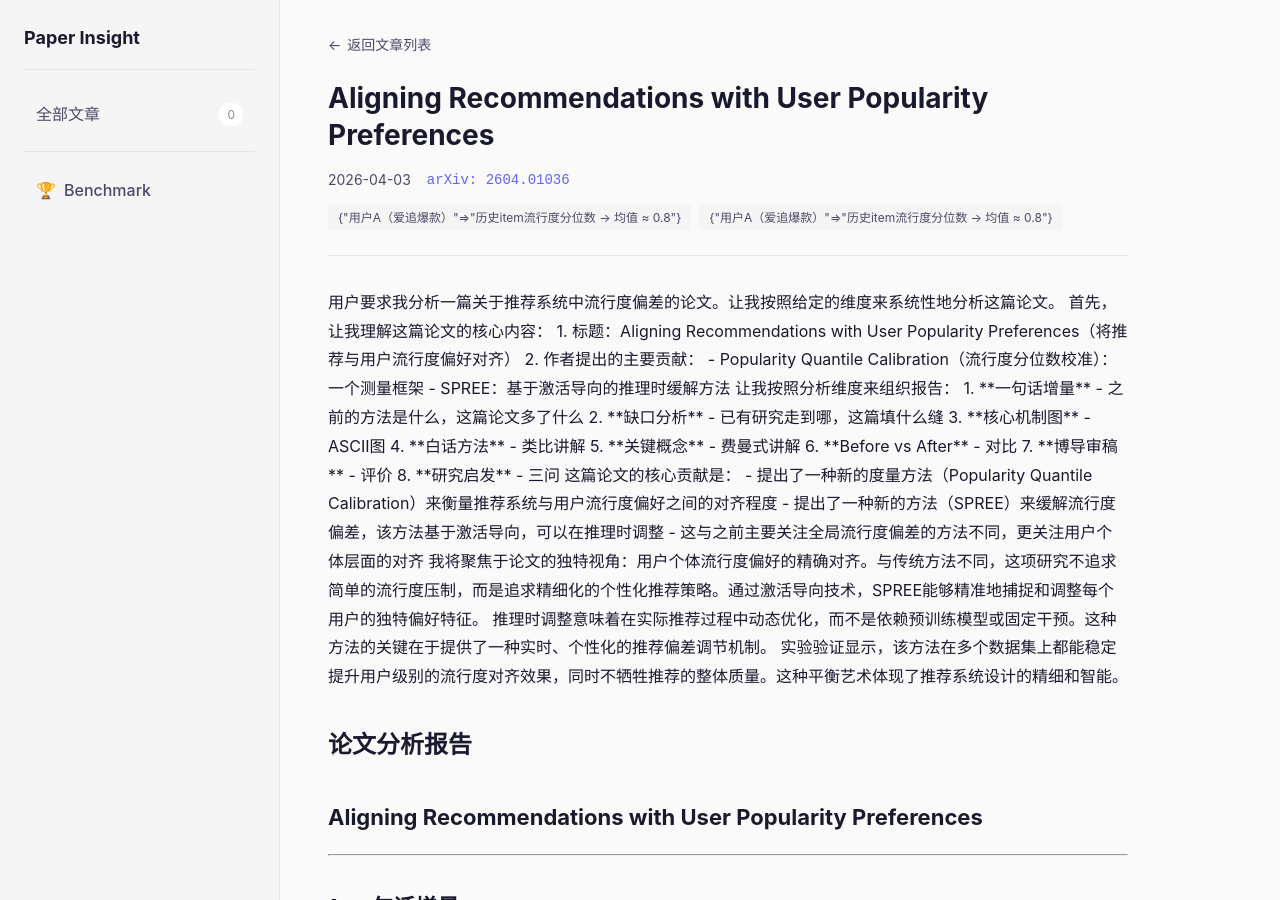
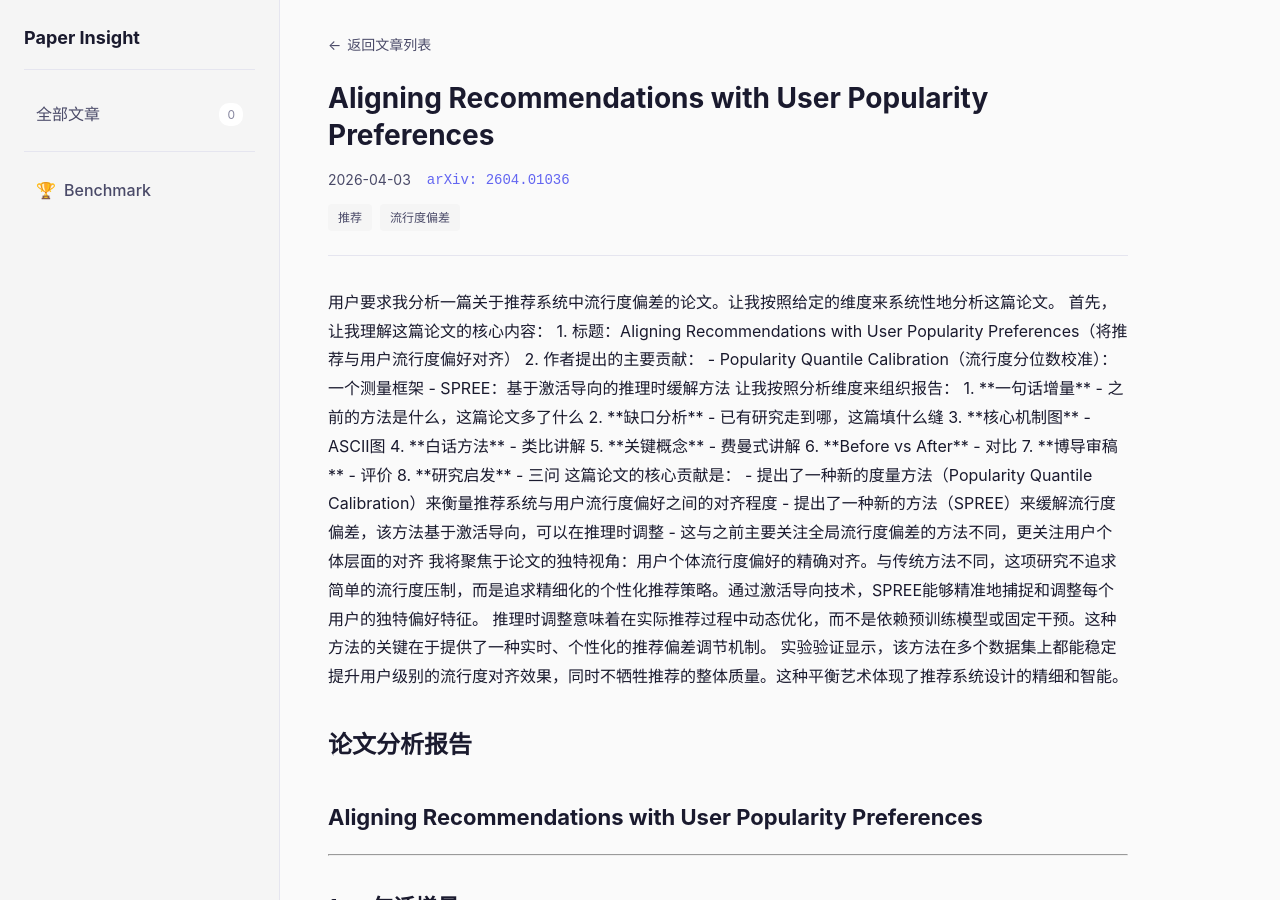
Before and after one commit to 32103210/paper-insight, a Jekyll site: the page built from _posts/2026-04-03-aligning-recommendations-with-user-popularity-pref.md, in a window 1280 px wide and 900 px high. Built offline with Jekyll 4.4.1, drawn with Linux system fonts in a browser that asks for light colours.

Commit message:
fix: correct malformed categories in benchmark posts that broke JS

```diff
--- a/_posts/2026-04-03-aligning-recommendations-with-user-popularity-pref.md
+++ b/_posts/2026-04-03-aligning-recommendations-with-user-popularity-pref.md
@@ -7,7 +7,8 @@ authors: "Mona Schirmer, Anton Thielmann, Pola Schwöbel, Thomas Martynec, Giuse
 source: https://arxiv.org/pdf/2604.01036v1
 description: "Popularity bias is a pervasive problem in recommender systems, where recommendations disproportionately favor popular items."
 categories:
-  - 用户A（爱追爆款）:    历史item流行度分位数 → 均值 ≈ 0.8
+  - 推荐
+  - 流行度偏差
 ---
 
 <think>
```
Also changed, not shown: _posts/2026-04-03-multi-agent-video-recommenders-evolution-patterns.md (+1 -1 lines).
